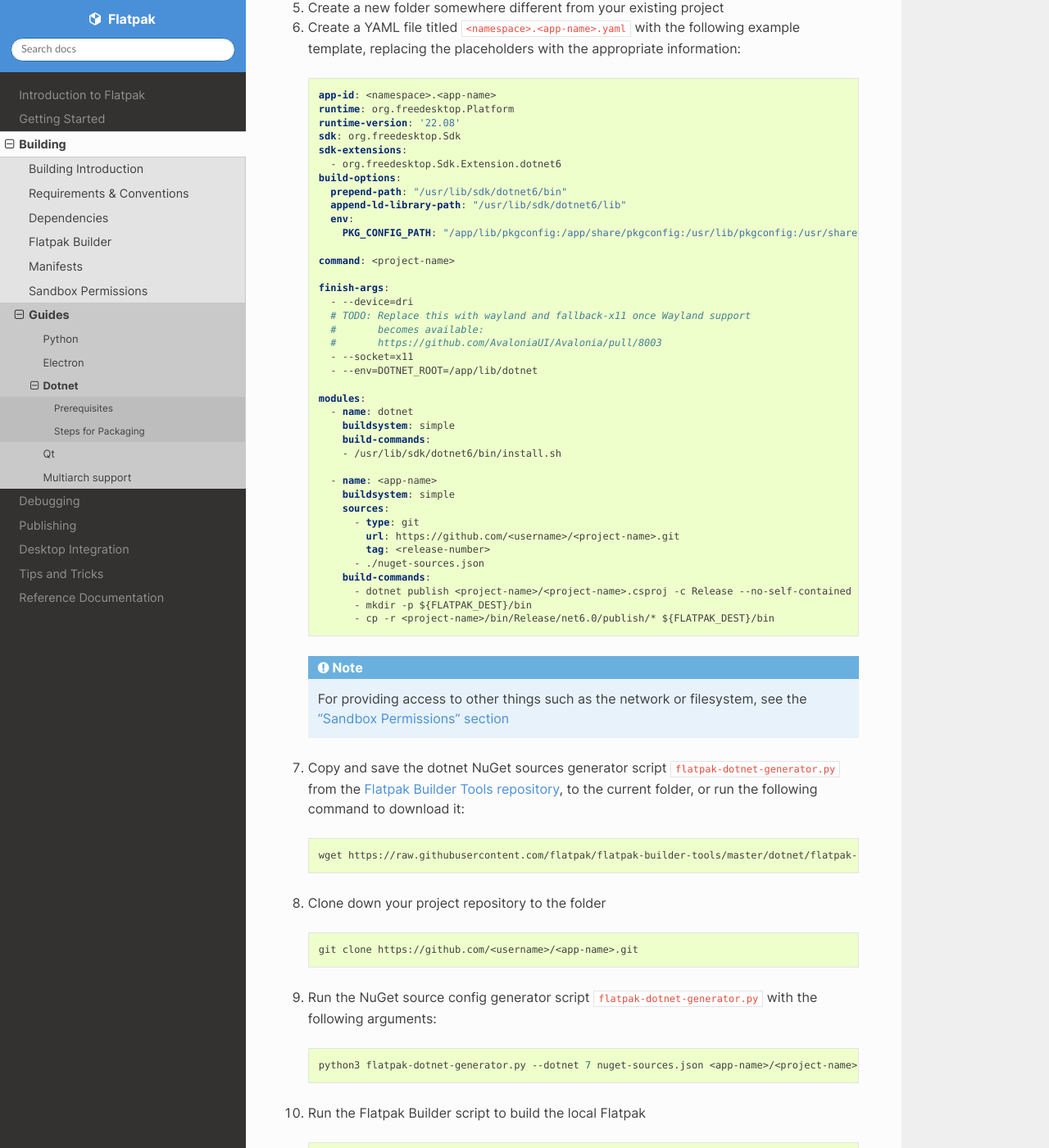
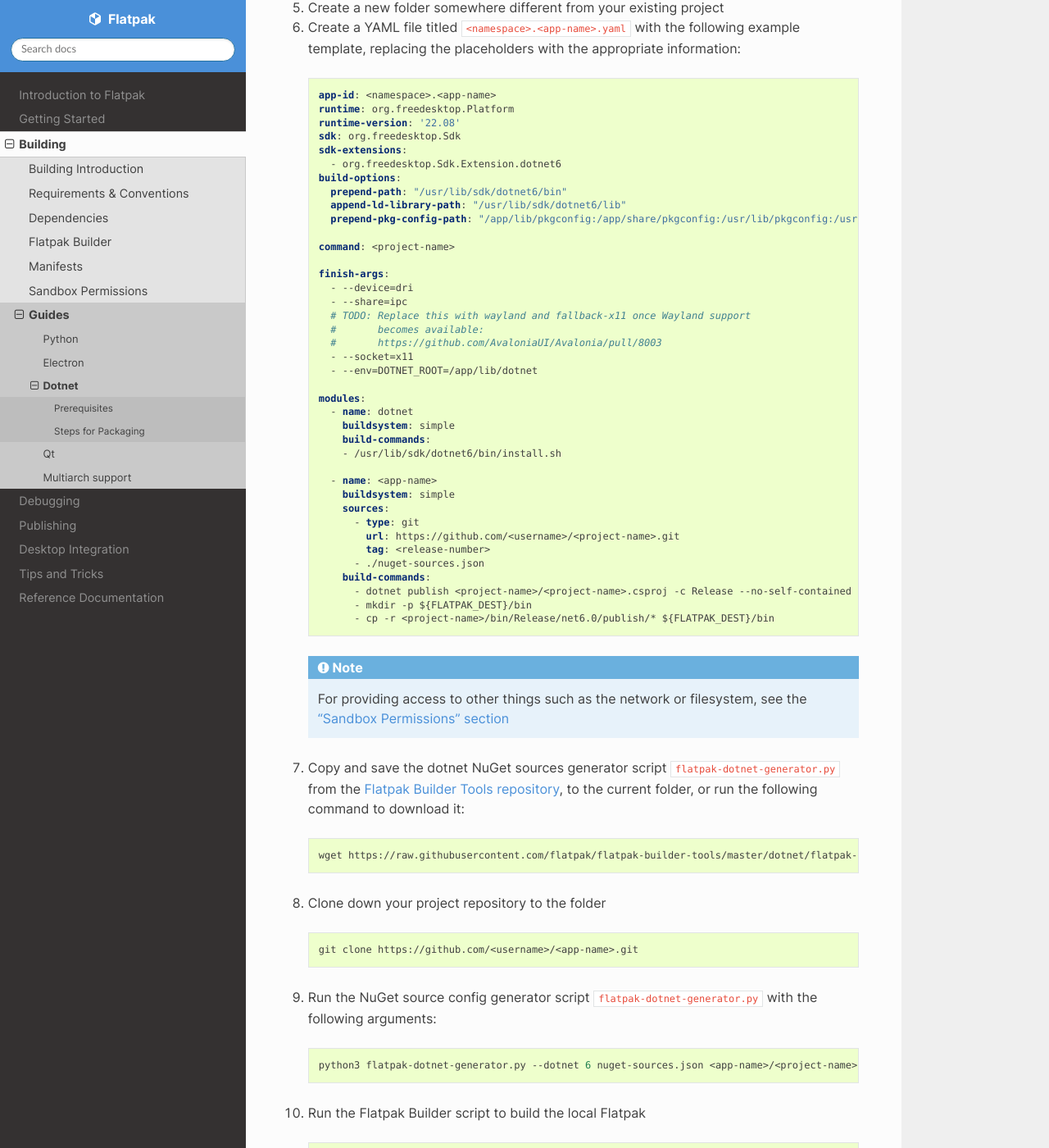
Before and after one commit to flatpak/flatpak-docs, a Sphinx documentation site: the page built from docs/dotnet.rst, in a window 1280 px wide and 1400 px high, scrolled down 1266 px. Shown: the whole window at 82% size. Built offline with Sphinx 7.4.7 and the Read the Docs theme 2.0.0, drawn with Linux system fonts in a browser that asks for light colours.

Commit message:
.NET guide: Fixed version typo, updated to prepend-pkg-config-path, and added X11 IPC argument

```diff
--- a/docs/dotnet.rst
+++ b/docs/dotnet.rst
@@ -70,13 +70,13 @@ Creating the Flatpak
       build-options:
         prepend-path: "/usr/lib/sdk/dotnet6/bin"
         append-ld-library-path: "/usr/lib/sdk/dotnet6/lib"
-        env:
-          PKG_CONFIG_PATH: "/app/lib/pkgconfig:/app/share/pkgconfig:/usr/lib/pkgconfig:/usr/share/pkgconfig:/usr/lib/sdk/dotnet6/lib/pkgconfig"
+        prepend-pkg-config-path: "/app/lib/pkgconfig:/app/share/pkgconfig:/usr/lib/pkgconfig:/usr/share/pkgconfig:/usr/lib/sdk/dotnet6/lib/pkgconfig"
 
       command: <project-name>
 
       finish-args:
         - --device=dri
+        - --share=ipc
         # TODO: Replace this with wayland and fallback-x11 once Wayland support
         #       becomes available:
         #       https://github.com/AvaloniaUI/Avalonia/pull/8003
@@ -125,7 +125,7 @@ Creating the Flatpak
 
   .. code-block:: shell
 
-        python3 flatpak-dotnet-generator.py --dotnet 7 nuget-sources.json <app-name>/<project-name>/<project-name>.csproj
+        python3 flatpak-dotnet-generator.py --dotnet 6 nuget-sources.json <app-name>/<project-name>/<project-name>.csproj
 
 10. Run the Flatpak Builder script to build the local Flatpak
 
```
